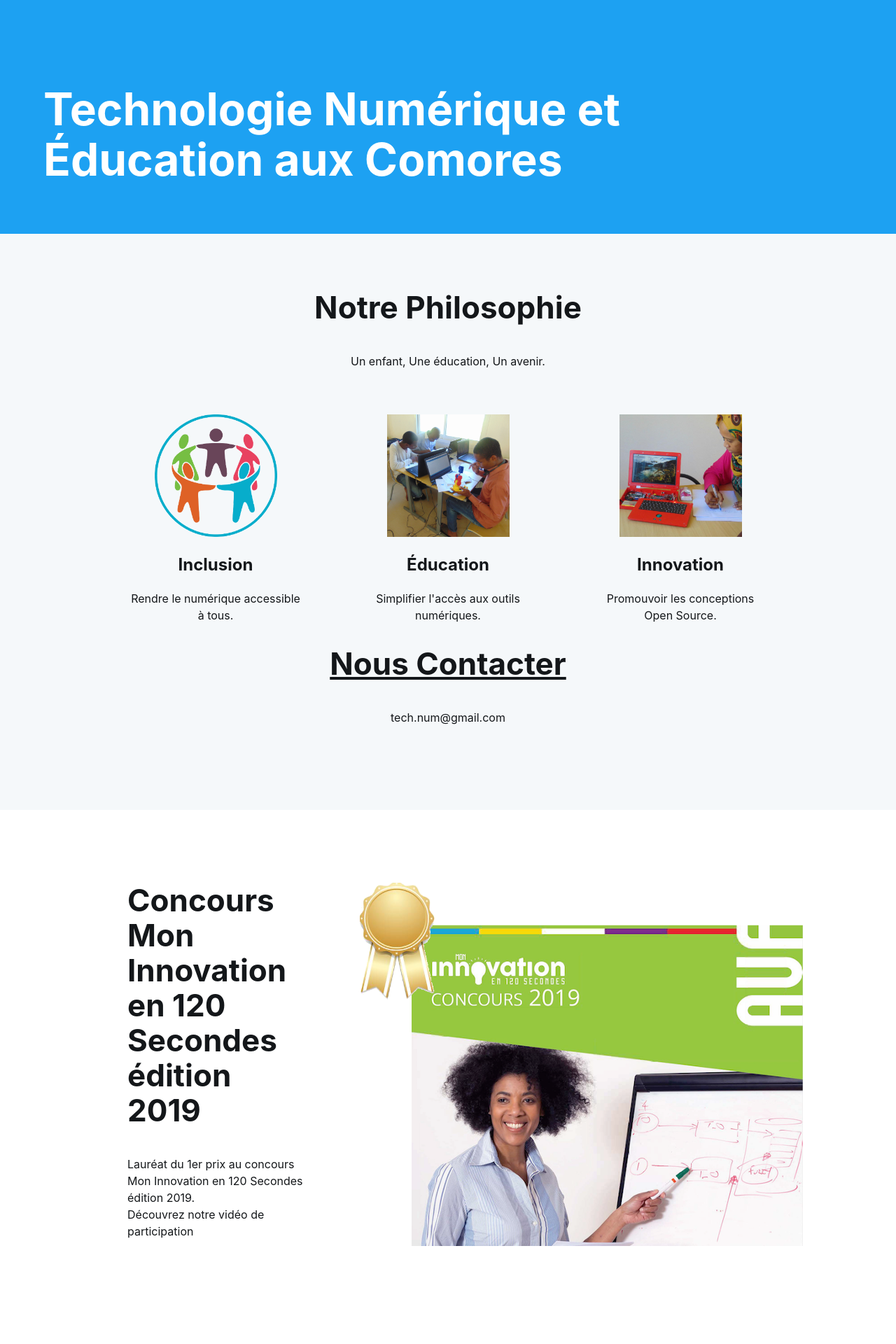
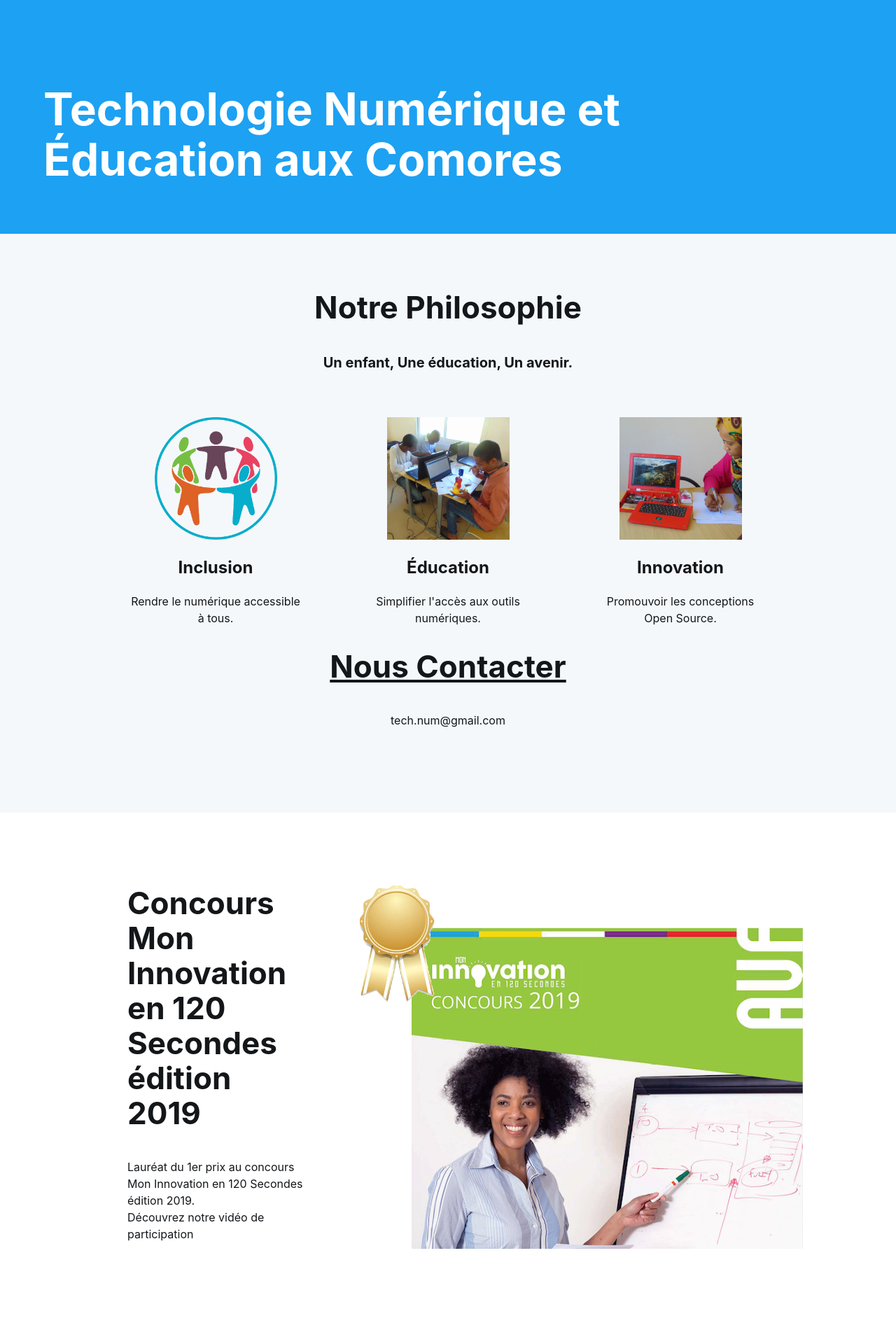
Before and after one commit to tech-num/test, a Jekyll site: the page built from index.html, in a window 1280 px wide. Shown: the top 1920 px of the page at 70% size. Built offline with Jekyll 4.4.1, drawn with Linux system fonts in a browser that asks for light colours; grey boxes are pictures that could not be loaded.

Commit message:
Update index.html

```diff
--- a/index.html
+++ b/index.html
@@ -24,7 +24,7 @@ custom_js: index.js
     <div class="Grid container">
         <div id="philosophy-text" class="Grid-cell u-size4of6 u-before1of6 u-after1of6">
             <h1 class="small-title center-text mega-margin">Notre Philosophie</h1>
-            <p class="center-text mega-margin">Un enfant, Une éducation, Un avenir.</p>
+            <h2 class="center-text mega-margin">Un enfant, Une éducation, Un avenir.</h2>
         </div>
     </div>
     <div class="Grid small-container">
```
